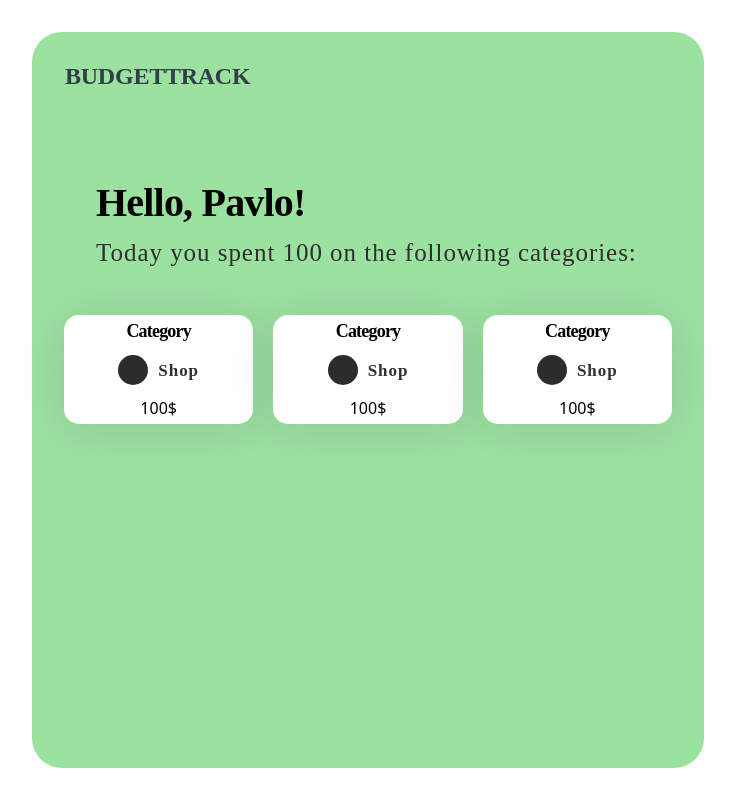
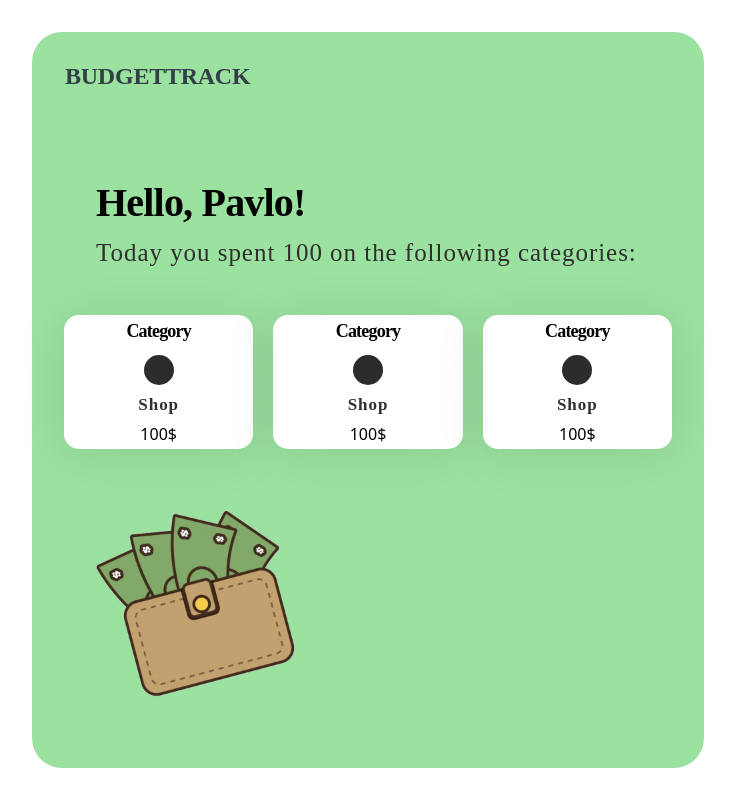
Before and after one commit to kulikp1/qualification, a React (Vite) app: page / in a window 1280 px wide. Shown: the part 800-1600 px from the top of the page, without its empty margins (0-735 px from the left). Built offline with nearby package versions, Linux system fonts and the light colour scheme.

Commit message:
update spend page

```diff
--- a/src/components/DailySpendPage/Category/Category.jsx
+++ b/src/components/DailySpendPage/Category/Category.jsx
@@ -12,8 +12,8 @@ const Category = () => {
           className={css.categoryAvatar}
         />
         <h2 className={css.categoryDescr}>Shop</h2>
+        <p className={css.amount}>100$</p>
       </div>
-      <p className={css.amount}>100$</p>
     </div>
   );
 };
--- a/src/components/DailySpendPage/Category/Category.module.css
+++ b/src/components/DailySpendPage/Category/Category.module.css
@@ -43,8 +43,13 @@
   font-style: normal;
 
   letter-spacing: 0.96px;
+  margin-bottom: 0px;
 }
 .amount {
-  margin-top: 14px;
   margin-bottom: 0px;
+  margin-top: 0px;
 }
+.categoryName {
+  display: flex;
+  flex-direction: column;
+}
--- a/src/components/DailySpendPage/Spend/Spend.jsx
+++ b/src/components/DailySpendPage/Spend/Spend.jsx
@@ -1,5 +1,6 @@
 import css from "./Spend.module.css";
 import Category from "../Category/Category";
+import money from "../../../assets/spendPageAssets/moneyPhoto.jpg";
 
 const Spend = () => {
   return (
@@ -18,6 +19,7 @@ const Spend = () => {
         <Category></Category>
         <Category></Category>
       </div>
+      <img src={money} alt="money" className={css.moneyImg} />
     </div>
   );
 };
--- a/src/components/DailySpendPage/Spend/Spend.module.css
+++ b/src/components/DailySpendPage/Spend/Spend.module.css
@@ -57,3 +57,10 @@
   justify-content: center;
   gap: 20px;
 }
+
+.moneyImg {
+  width: 200px;
+  height: 200px;
+  margin-left: 64px;
+  margin-top: 50px;
+}
```
Also changed, not shown: src/assets/spendPageAssets/money.jpg (added), src/assets/spendPageAssets/moneyPhoto.jpg (added).
